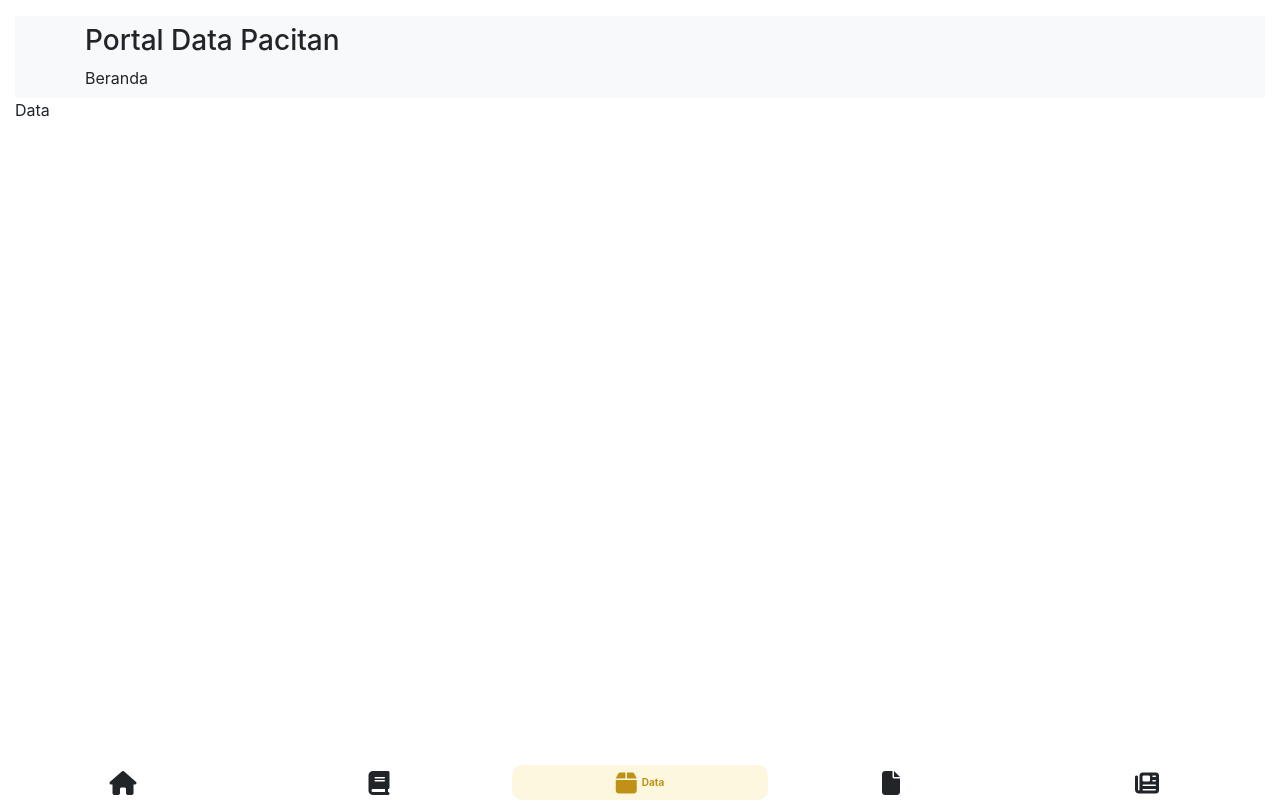
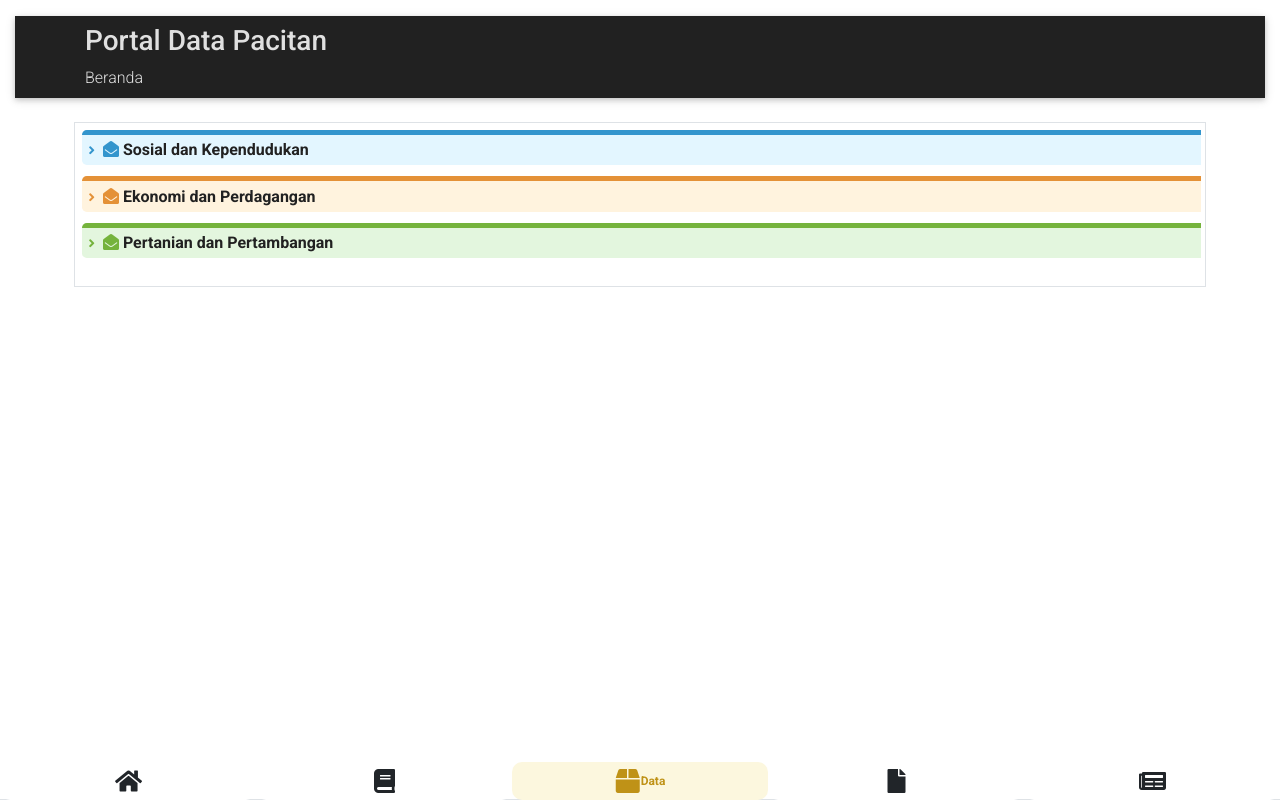
Before and after one commit to yustiar/data-pacitan, a Django app: page / in a window 1280 px wide, after a click that opens the changed part. Run offline with Django 3.2, Linux system fonts and the light colour scheme; some libraries are stand-ins or nearby versions.

Commit message:
publication menu

```diff
--- a/pacitan_data/pacitan_data/views.py
+++ b/pacitan_data/pacitan_data/views.py
@@ -23,7 +23,6 @@ def load_init_news(request):
 	res = re.get(url, params=params)
 	data = res.json()
 	posts = data['data'][1]
-	print(posts)
 	return JsonResponse(data={
 		'posts':posts,
 	})
@@ -64,7 +63,6 @@ def load_init_pub(request):
 	res = re.get(url, params=params)
 	data = res.json()
 	posts = data['data'][1]
-	print(posts)
 	return JsonResponse(data={
 		'posts':posts,
 	})
@@ -91,7 +89,26 @@ def load_more_pub(request):
 		'totalResult':totalresult,
 	})
 
+def detail_pub(request):
+	url = 'https://webapi.bps.go.id/v1/api/view'
+	params = {
+		'model': 'publication',
+		'lang': 'ind',
+		'domain': '3501',
+		'id':indeks,
+		'key': '481cbe5f8403e091cb7abfd4d83829a3'
+	}
+	posts=[]
 
+	res = re.get(url, params=params)
+	data = res.json()
+
+	posts = data['data'][1]
+	totalresult = data['data'][0]['total']
+	return JsonResponse(data={
+		'posts':posts,
+		'totalResult':totalresult,
+	})
 
 def load_init_brs(request):
 	url = 'https://webapi.bps.go.id/v1/api/list'
@@ -106,7 +123,6 @@ def load_init_brs(request):
 	res = re.get(url, params=params)
 	data = res.json()
 	posts = data['data'][1]
-	print(posts)
 	return JsonResponse(data={
 		'posts':posts,
 	})
@@ -132,3 +148,21 @@ def load_more_brs(request):
 		'posts':posts,
 		'totalResult':totalresult,
 	})
+
+def load_init_data(request):
+
+	url = 'https://webapi.bps.go.id/v1/api/list'
+	params = {
+		'model': 'subject',
+		'lang': 'ind',
+		'domain': '3501',
+		'page':1,
+		'key': '481cbe5f8403e091cb7abfd4d83829a3'
+	}
+
+	res = re.get(url, params=params)
+	data = res.json()
+	posts = data['data'][1]
+	return JsonResponse(data={
+		'posts':posts,
+	})
--- a/pacitan_data/static/css/styles.css
+++ b/pacitan_data/static/css/styles.css
@@ -33,19 +33,22 @@
 
 .tab i{
 	font-size: 1.5em;
-	margin-left: 10px;
+	margin-left: 1px;
 }
 
 .tab p{
 	font-weight: bold;
-	font-size: 10px;
+	font-size: 12px;
 	overflow: hidden;
 	max-width: 0;
-	margin: 10px;
+	margin-left: 0px;
+	margin-bottom: 10px;
+	margin-top:10px;
+	padding: 0;
 }
 
 .tab.active p{
-	margin-left: 5px;
+	margin-left: 1px;
 	max-width: 200px;
 	transition: max-width 0.7s linear;
 }
@@ -57,15 +60,102 @@
 	background: rgb(252, 247, 222);
 	color: rgb(191, 146, 23);
 }
-.nav-item.active.tabpublication{
+.nav-item.active.tabpublikasi{
 	background: rgb(222, 253, 224);
 	color: rgb(17, 143, 55);
 }
-.nav-item.active.tabrelease{
+.nav-item.active.tabbrs{
 	background: rgb(222, 243, 253);
 	color: rgb(17, 101, 143);
 }
-.nav-item.active.tabnews{
+.nav-item.active.tabberita{
 	background: rgb(240, 222, 253);
 	color: rgb(82, 17, 143);
 }
+
+
+.bps-lightblue{
+	background-color: rgb(227, 246, 255)!important;
+}
+
+.bps-lightgreen{
+	background-color: rgb(227, 246, 222)!important;
+}
+
+.bps-lightorange{
+	background-color: rgb(255, 243, 222)!important;
+}
+
+.bg-white{
+	background-color: rgb(255, 255, 255);
+}
+
+.bps-blue{
+	color: rgb(51, 149, 205)!important;
+}
+.bps-orange{
+	color: rgb(228, 145, 55)!important;
+}
+.bps-green{
+	color: rgb(117, 179, 60)!important;
+}
+
+.bordersosduk{
+	border-top: 5px solid rgb(51, 149, 205);
+}
+
+.borderekperd{
+	border-top: 5px solid rgb(228, 145, 55);
+}
+
+.borderpertpert{
+	border-top: 5px solid rgb(117, 179, 60);
+}
+
+.treeview-animated .treeview-animated-list .treeview-animated-items .nested::before {
+    position: absolute;
+    left: 5px;
+    display: block;
+    width: 5px;
+    height: 100%;
+    content: "";
+    background-color: rgb(222,222,222)!important;
+}
+
+.ratings i {
+    font-size: 16px;
+    color: red
+}
+
+.strike-text {
+    color: red;
+    text-decoration: line-through
+}
+
+.product-image {
+    width: 100%
+}
+
+.dot {
+    height: 7px;
+    width: 7px;
+    margin-left: 6px;
+    margin-right: 6px;
+    margin-top: 3px;
+    background-color: blue;
+    border-radius: 50%;
+    display: inline-block
+}
+
+.spec-1 {
+    color: #938787;
+    font-size: 15px
+}
+
+h5 {
+    font-weight: 400
+}
+
+.para {
+    font-size: 16px
+}
--- a/pacitan_data/templates/base.html
+++ b/pacitan_data/templates/base.html
@@ -15,7 +15,7 @@
 
 
   	</div>
-  <script type="text/javascript" src="{% static 'js/script.js' %}"></script>
+  <!--<script type="text/javascript" src="{% static 'js/script.js' %}"></script>-->
 
 </body>
 </html>
--- a/pacitan_data/templates/index.html
+++ b/pacitan_data/templates/index.html
@@ -10,32 +10,44 @@
                     <div class="col-md-10">
                         <div class="ajaxProgess">
                             <div class="text">
-                                <div class="spinner-border text-danger" style="width: 8rem; height: 8rem;" role="status">
-                                <span class="sr-only" ></span>
+                                <img src="{% static "gif/spinner.gif" %}">
                             </div>
-                            </div>
-
                         </div>
                     </div>
                 </div>
             </div>
         </div>
 
-        <!--### HOME ###-->
-        <div class="tab-pane fade show active" id="pills-home" role="tabpanel" aria-labelledby="pills-home-tab">Home</div>
+        <!--### HOME ###row3-->
+        <div class="tab-pane fade show active" id="pills-home" role="tabpanel" aria-labelledby="pills-home-tab">
+            <div class="container mb-2">
+                <div class="d-flex justify-content-center row">
+                    <div class="col-md-10">
+
+                    </div>
+                </div>
+            </div>
+        </div>
 
         <!--### PUBLIKASI ###-->
         <div class="tab-pane fade" id="pills-publikasi" role="tabpanel" aria-labelledby="pills-publikasi-tab">
-            <div class="container container-publikasi">
-                <div class="row row2 d-flex justify-content-center">
-
+            <div class="container container-publikasi mt-3 mb-2">
+                <div class="row d-flex justify-content-center">
+                    <div class="row2 col-md-10">
+                    </div>
                 </div>
                 <div class="row d-flex justify-content-center"><button class="btn btn-dark" type="submit" id="load_pub">Load More</button></div>
             </div>
         </div>
 
         <!--### DATA ###-->
-        <div class="tab-pane fade" id="pills-data" role="tabpanel" aria-labelledby="pills-data-tab">Data</div>
+        <div class="tab-pane fade" id="pills-data" role="tabpanel" aria-labelledby="pills-data-tab">
+            <div class="container container-data">
+                <div class="row row4 d-flex justify-content-center">
+                    {% include "snippets/treeview.html" %}
+                </div>
+            </div>
+        </div>
 
         <!--### BRS ###-->
         <div class="tab-pane fade" id="pills-brs" role="tabpanel" aria-labelledby="pills-brs-tab">
@@ -73,11 +85,18 @@
             });
             clickedTab.classList.add('active');
             // var clickedContainer = document.getElement
-            console.log(clickedTab);
+
+            var par = (clickedTab.getAttribute('class')).toString().split(' ')[1].replace('tab','');
+            // console.log(par);
+            document.getElementById('pills-'+par+'-tab').click();
         });
 
     });
 
+    // Treeview Initialization
+    $(document).ready(function() {
+        $('.treeview-animated').mdbTreeview();
+    });
 
     $(document).ready(function(){
         ////BERITA////
@@ -111,7 +130,7 @@
                             ;
                        });
                     $(".row1").html(_html);
-                    console.log('success');
+                    // console.log('success');
 
                 },
                 error: function(XMLHttpRequest, textStatus, errorThrown) {
@@ -163,6 +182,7 @@
         ////PUBLIKASI////
         //INIT
         $("#pills-publikasi-tab").on('click',function(){
+            if($(".post-box-pub").length<1){
                 $(".ajaxProgess").show();
                 $(".container-publiaksi").hide();
                 $('#header').text('Publikasi');
@@ -182,10 +202,26 @@
                         var _html='';
                         var json_data=res.posts;
                         $.each(json_data,function(index,data){
-                        _html+='<div class="card post-box-news border-info m-1" style="width: 30rem;">'+
-                            '<div class="card-body">'+
-                            '<h5 class="card-title">'+data.title+'</h5>'+
-                            '<p class="card-text">'+data.rl_date+'</p>'+
+                            _html+=
+                            '<div class="row p-2 mb-2 bg-white border rounded post-box-pub" id="'+data.pub_id+'">'+
+                            '<div class="col-md-3 mt-1 d-flex justify-content-center">'+
+                                '<img class="img-fluid img-responsive rounded product-image" src="'+data.cover+'" style="max-width:150px;" loading="lazy">'+
+                            '</div>'+
+                            '<div class="col-md-6 mt-1">'+
+                                '<p class="h5 font-weight-bold pl-1">'+data.title+'</p>'+
+                                '<div class="container">'+
+                                    '<div class="row d-flex flex-row">'+
+                                        '<p class="text-success pt-0 m-0">Ukuran : '+data.size+'</p>'+
+                                        '<p class="text-success font-weight-bold m-0">&nbsp|&nbsp</i>'+
+                                        '<p class="text-success m-0">Tanggal Rilis : '+data.rl_date+'</p>'+
+                                    '</div>'+
+                                '</div>'+
+                            '</div>'+
+                            '<div class="align-items-center col-md-3 border mt-1  bg-white">'+
+                                '<div class="d-flex flex-column mt-0">'+
+                                    '<button class="btn btn-outline-success btn-sm rounded-pill" type="button">Detail</button>'+
+                                    '<a class="btn btn-info btn-sm mt-0 mb-2 rounded-pill" role="button" href="'+data.pdf+'">Unduh</a>'+
+                                '</div>'+
                             '</div>'+
                             '</div>'
                             ;
@@ -194,6 +230,8 @@
 
                     }
                 });
+            }
+
         });
         //ADD MORE
         $("#load_pub").on('click',function(){
@@ -215,10 +253,26 @@
             		var _html='';
             		var json_data=res.posts;
             		$.each(json_data,function(index,data){
-            			_html+='<div class="card post-box-news border-info m-1" style="width: 30rem;">'+
-                            '<div class="card-body">'+
-                            '<h5 class="card-title">'+data.title+'</h5>'+
-                            '<p class="card-text">'+data.rl_date+'</p>'+
+            			_html+=
+                            '<div class="row p-2 mb-2 bg-white border rounded post-box-pub ">'+
+                            '<div class="col-md-3 mt-1 d-flex justify-content-center">'+
+                                '<img class="img-fluid img-responsive rounded product-image" src="'+data.cover+'" style="max-width:150px;" loading="lazy">'+
+                            '</div>'+
+                            '<div class="col-md-6 mt-1">'+
+                                '<p class="h5 font-weight-bold pl-1">'+data.title+'</p>'+
+                                '<div class="container">'+
+                                    '<div class="row d-flex flex-row">'+
+                                        '<p class="text-success pt-0 m-0">Ukuran : '+data.size+'</p>'+
+                                        '<p class="text-success font-weight-bold m-0">&nbsp|&nbsp</i>'+
+                                        '<p class="text-success m-0">Tanggal Rilis : '+data.rl_date+'</p>'+
+                                    '</div>'+
+                                '</div>'+
+                            '</div>'+
+                            '<div class="align-items-center col-md-3 border mt-1  bg-white">'+
+                                '<div class="d-flex flex-column mt-0">'+
+                                    '<button class="btn btn-outline-success btn-sm rounded-pill" type="button">Detail</button>'+
+                                    '<button class="btn btn-info btn-sm mt-0 mb-2 rounded-pill" type="button">Unduh</button>'+
+                                '</div>'+
                             '</div>'+
                             '</div>'
                         ;
--- a/pacitan_data/templates/snippets/footer.html
+++ b/pacitan_data/templates/snippets/footer.html
@@ -1,23 +1,23 @@
 {% load static %}
-	<ul class=" nav nav-pills fixed-bottom nav-justified w-100 bg-white" id="pills-tab" role="tablist">
+	<ul class=" nav nav-tabs fixed-bottom nav-justified w-100 bg-white" id="pills-tab" role="tablist">
 		<li class="tab tabhome nav-item active">
 			<i class="fas fa-home" id="pills-home-tab" data-toggle="pill" href="#pills-home" role="tab" aria-controls="pills-home"></i>
-			<p>Home</p>
+			<p>Beranda</p>
 		</li>
-		<li class="tab tabpublication nav-item">
+		<li class="tab tabpublikasi nav-item">
 			<i class="fas fa-book" id="pills-publikasi-tab" data-toggle="pill" href="#pills-publikasi" role="tab" aria-controls="pills-publikasi"></i>
-			<p>Publication</p>
+			<p>Publikasi</p>
 		</li>
 		<li class="tab tabdata nav-item">
 			<i class="fas fa-box" id="pills-data-tab" data-toggle="pill" href="#pills-data" role="tab" aria-controls="pills-data"></i>
 			<p>Data</p>
 		</li>
-		<li class="tab tabrelease nav-item">
+		<li class="tab tabbrs nav-item">
 			<i class="fas fa-file" id="pills-brs-tab" data-toggle="pill" href="#pills-brs" role="tab" aria-controls="pills-brs"></i>
-			<p>Release</p>
+			<p>Rilis</p>
 		</li>
-		<li class="tab tabnews nav-item">
+		<li class="tab tabberita nav-item">
 			<i class="fas fa-newspaper" id="pills-berita-tab" data-toggle="pill" href="#pills-berita" role="tab" aria-controls="pills-berita"></i>
-			<p>News</p>
+			<p>Berita</p>
 		</li>
 	</ul>
--- a/pacitan_data/templates/snippets/head.html
+++ b/pacitan_data/templates/snippets/head.html
@@ -6,4 +6,10 @@
 	<link rel="stylesheet" href="https://stackpath.bootstrapcdn.com/bootstrap/4.4.1/css/bootstrap.min.css" integrity="sha384-Vkoo8x4CGsO3+Hhxv8T/Q5PaXtkKtu6ug5TOeNV6gBiFeWPGFN9MuhOf23Q9Ifjh" crossorigin="anonymous">
 	<link rel="stylesheet" type="text/css" href="{% static "css/styles.css" %}">
 	<script src="https://kit.fontawesome.com/9db8bc717b.js" crossorigin="anonymous"></script>
+	<!-- Font Awesome -->
+	<link rel="stylesheet" href="https://use.fontawesome.com/releases/v5.8.2/css/all.css">
+	<!-- Google Fonts -->
+	<link rel="stylesheet" href="https://fonts.googleapis.com/css?family=Roboto:300,400,500,700&display=swap">
+	<!-- Material Design Bootstrap -->
+	<link href="https://cdnjs.cloudflare.com/ajax/libs/mdbootstrap/4.19.1/css/mdb.min.css" rel="stylesheet">
 </head>
--- a/pacitan_data/templates/snippets/header.html
+++ b/pacitan_data/templates/snippets/header.html
@@ -1,12 +1,12 @@
 {% load static %}
-<nav class="navbar sticky-top navbar-light bg-light">
+<nav class="navbar sticky-top navbar-light bg-dark">
 	<div class="container">
   <div class="row">
     <div class="col">
-    	<p class="h3">Portal Data Pacitan</p>
+    	<p class="h3 text-light">Portal Data Pacitan</p>
     </div>
     <div class="w-100"></div>
-    <div class="col" id="header">Beranda</div>
+    <div class="col text-light" id="header">Beranda</div>
   </div>
 </div>
 
--- a/pacitan_data/templates/snippets/scripts.html
+++ b/pacitan_data/templates/snippets/scripts.html
@@ -3,3 +3,8 @@
 	<script src="https://cdn.jsdelivr.net/npm/popper.js@1.16.0/dist/umd/popper.min.js" integrity="sha384-Q6E9RHvbIyZFJoft+2mJbHaEWldlvI9IOYy5n3zV9zzTtmI3UksdQRVvoxMfooAo" crossorigin="anonymous"></script>
 	<script src="https://stackpath.bootstrapcdn.com/bootstrap/4.4.1/js/bootstrap.min.js" integrity="sha384-wfSDF2E50Y2D1uUdj0O3uMBJnjuUD4Ih7YwaYd1iqfktj0Uod8GCExl3Og8ifwB6" crossorigin="anonymous"></script>
 	<script src="https://unpkg.com/boxicons@latest/dist/boxicons.js"></script>
+
+	<!-- Bootstrap core JavaScript -->
+	<script type="text/javascript" src="https://cdnjs.cloudflare.com/ajax/libs/twitter-bootstrap/4.5.0/js/bootstrap.min.js"></script>
+	<!-- MDB core JavaScript -->
+	<script type="text/javascript" src="https://cdnjs.cloudflare.com/ajax/libs/mdbootstrap/4.19.1/js/mdb.min.js"></script>
--- /dev/null
+++ b/pacitan_data/templates/snippets/treeview.html
@@ -0,0 +1,94 @@
+{% load static %}
+<div class="treeview-animated w-100 border mx-1 my-4">
+    <ul class="treeview-animated-list mb-3 p-1">
+        <li class="treeview-animated-items mb-2">
+            <a class="closed bps-lightblue bordersosduk">
+                <i class="fas fa-angle-right bps-blue"></i>
+                <span class="text-dark font-weight-bold"><i class="far fa-envelope-open font-weight-bold ic-w mx-1 bps-blue"></i>Sosial dan Kependudukan</span>
+            </a>
+            <ul class="nested">
+                <li class="treeview-animated-items">
+                    <a class="closed bps-lightblue">
+                        <i class="fas fa-angle-right bps-blue"></i>
+                        <span class="text-dark">Gender</span>
+                    </a>
+                    <ul class="nested">
+                        <li>
+                            <div class="treeview-animated-element bps-lightblue">
+                                <i class="fas fa-circle bps-blue" style="font-size: 0.5em;"></i>
+                                <span class="text-primary">Tabel1</span>
+                            </div>
+                        </li>
+                        <li>
+                            <div class="treeview-animated-element bps-lightblue">
+                                <i class="fas fa-circle bps-blue" style="font-size: 0.5em;"></i>
+                                <span class="text-primary">Tabel2</span>
+                            </div>
+                        </li>
+                    </ul>
+                </li>
+
+            </ul>
+        </li>
+
+        <li class="treeview-animated-items mb-2">
+            <a class="closed bps-lightorange borderekperd">
+                <i class="fas fa-angle-right bps-orange"></i>
+                <span class="text-dark font-weight-bold"><i class="far fa-envelope-open font-weight-bold ic-w mx-1 bps-orange"></i>Ekonomi dan Perdagangan</span>
+            </a>
+            <ul class="nested">
+                <li class="treeview-animated-items">
+                    <a class="closed bps-lightorange">
+                        <i class="fas fa-angle-right bps-orange"></i>
+                        <span class="text-dark">Ekspor Impor</span>
+                    </a>
+                    <ul class="nested">
+                        <li>
+                            <div class="treeview-animated-element bps-lightorange">
+                                <i class="fas fa-circle bps-orange" style="font-size: 0.5em;"></i>
+                                <span class="text-primary">Tabel1</span>
+                            </div>
+                        </li>
+                        <li>
+                            <div class="treeview-animated-element bps-lightorange">
+                                <i class="fas fa-circle bps-orange" style="font-size: 0.5em;"></i>
+                                <span class="text-primary">Tabel2</span>
+                            </div>
+                        </li>
+                    </ul>
+                </li>
+
+            </ul>
+        </li>
+
+        <li class="treeview-animated-items mb-2">
+            <a class="closed bps-lightgreen borderpertpert">
+                <i class="fas fa-angle-right bps-green"></i>
+                <span class="text-dark font-weight-bold"><i class="far fa-envelope-open font-weight-bold ic-w mx-1 bps-green"></i>Pertanian dan Pertambangan</span>
+            </a>
+            <ul class="nested">
+                <li class="treeview-animated-items">
+                    <a class="closed bps-lightgreen">
+                        <i class="fas fa-angle-right bps-green"></i>
+                        <span class="text-dark">Hortikultura</span>
+                    </a>
+                    <ul class="nested">
+                        <li>
+                            <div class="treeview-animated-element bps-lightgreen">
+                                <i class="fas fa-circle bps-green" style="font-size: 0.5em;"></i>
+                                <span class="text-primary">Tabel1</span>
+                            </div>
+                        </li>
+                        <li>
+                            <div class="treeview-animated-element bps-lightgreen">
+                                <i class="fas fa-circle bps-green" style="font-size: 0.5em;"></i>
+                                <span class="text-primary">Tabel2</span>
+                            </div>
+                        </li>
+                    </ul>
+                </li>
+
+            </ul>
+        </li>
+    </ul>
+</div>
```
Also changed, not shown: pacitan_data/static/js/scripts.js (+4 -4 lines), pacitan_data/templates/snippets/publication-card.html (added, +45 -0 lines), pacitan_data/static/gif/spinner.gif (added). Lines whose indentation alone changed are shown as unchanged.
